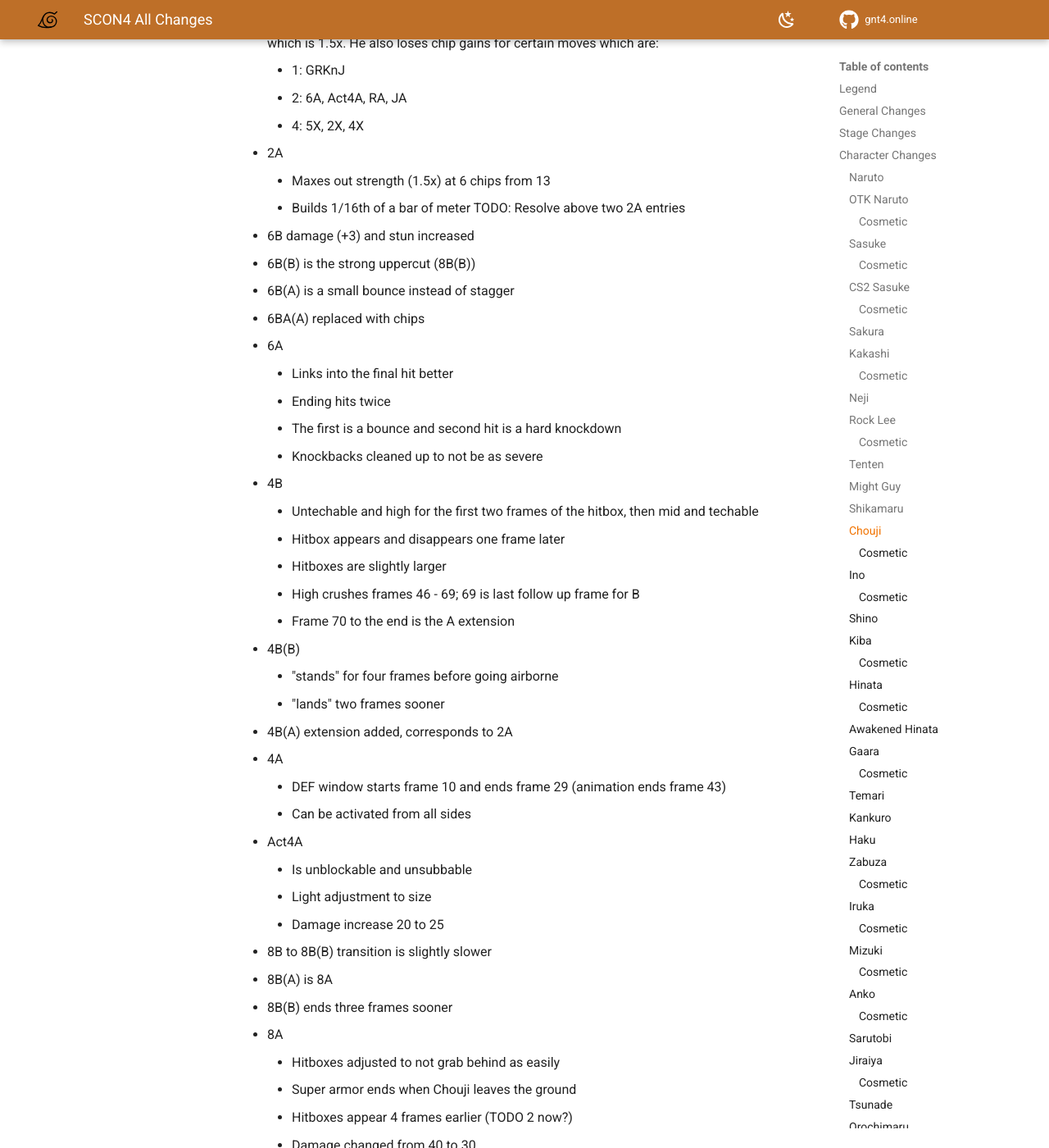
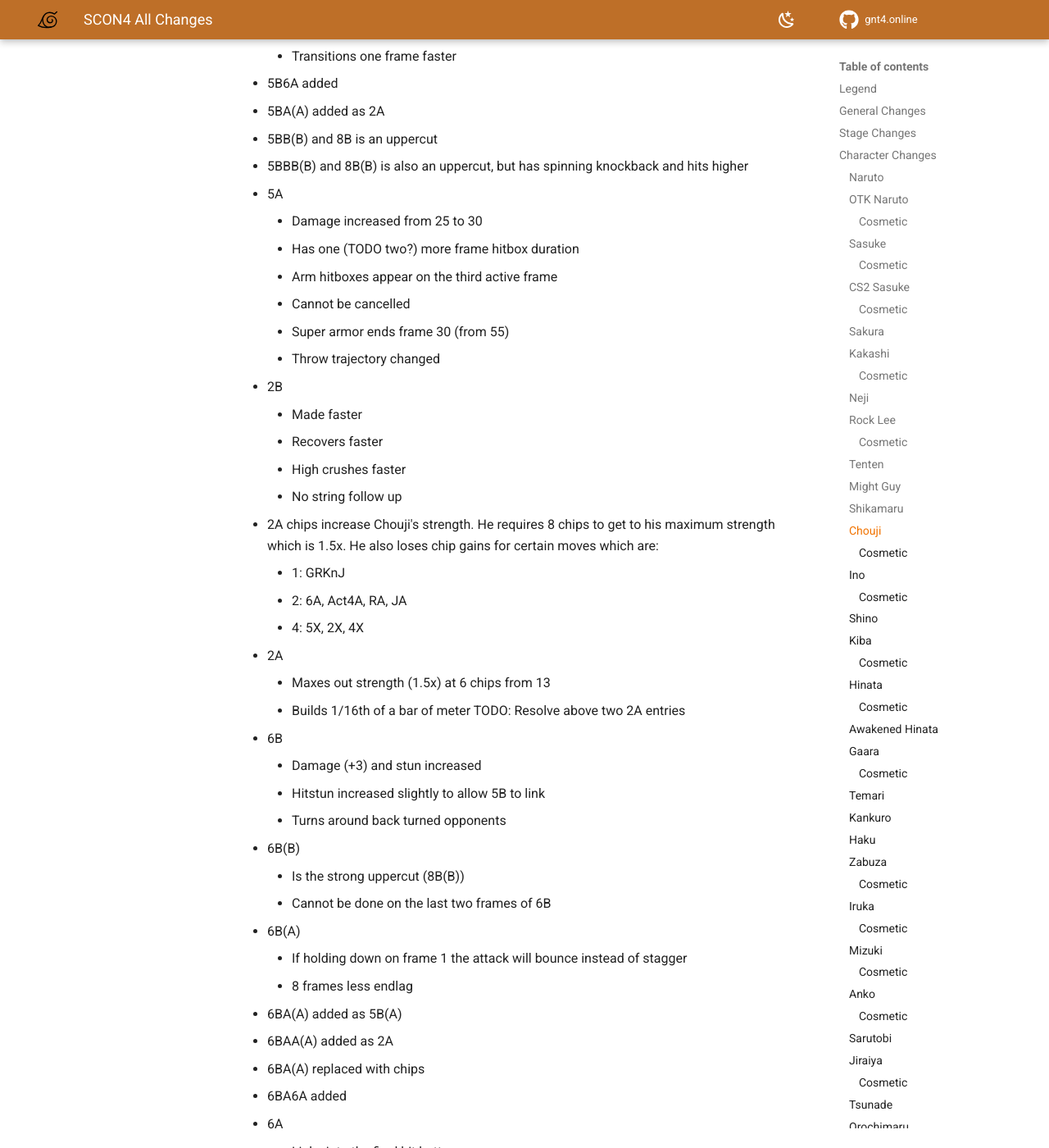
Before and after one commit to NicholasMoser/gnt4.online, an MkDocs documentation site: the page built from docs/scon4_all_changes.md, in a window 1280 px wide and 1400 px high, scrolled down 40627 px. Shown: the whole window at 82% size. Built offline with MkDocs 1.6.1 and Material for MkDocs 9.7.7, drawn with Linux system fonts in a browser that asks for light colours; comment, search, counter and statistics services are not loaded; some of the changed text lies outside the part shown.

Commit message:
Add 1.4 changes up to woke hinata

```diff
--- a/docs/scon4_all_changes.md
+++ b/docs/scon4_all_changes.md
@@ -937,7 +937,7 @@
 ![Might Guy](/assets/images/changelog/guy.png)
 
 - 5B has more lift
-- 5B(B) has an additional endlag frame on hit to prevent 5BB infinite
+- 5B(B) has one frame added to the animation to prevent 5BB infinite
 - 5BB(B)
     - Hitbox moved from elbow to hand
     - Shoulder hitbox made slightly bigger
@@ -947,10 +947,10 @@
     - Changed to a mid from a high
 - 5BBA(A)
     - Has more lift
-    - Hitbox appears one frame later to prevent the move from hitting behind him
 - 5BBAA(A) can be done on whiff
 - 5A
     - Is super cancellable
+    - Cannot do the B follow up for the last two frames
     - Turns back turned opponents around
     - Slightly more lift
 - 2B
@@ -989,6 +989,7 @@
     - Second hit does not use spinning knockdown
     - Two less frames recovery on landing
     - "airborne" one frame earlier
+    - Forward momentum in strings built into the animation
 - 8B(B)
   - Added as JB
   - Travels slightly more forward
@@ -1007,6 +1008,7 @@
     - Does 20 damage with no gate or 1 gate open
 - 2Y is a higher damage hard knockdown throw
 - 5X
+    - Low crushes
     - Elbow hitbox moved to shoulder
     - Slightly bigger shoulder hitbox
     - Fist hitbox bigger
@@ -1024,8 +1026,15 @@
     - Changed to be strong on block
     - Launches upwards
     - Hitbox duration increased by 8 frames
+- RA
+    - Pushes on block
+    - Has more block stun
+    - Bounces
 - RKnJ made to work like RB
-- GRKnJ changed to be a mid from a high
+- GRKnJ
+    - Changed to be a mid from a high
+    - Knee hitbox removed and put on the foot of the rear leg with a bit more size
+    - Is now a mid
 
 ### Shikamaru
 
@@ -1105,7 +1114,7 @@
 - Health: 225 to 240
 - Guard: 1800 to 1920
 - When large, Chouji has guard frames and is grabbable
-- Faster run
+- Faster run (vanilla travels 4.5 units in 20 frames, now does it in 17)
 - 5B
     - Has slightly more stun on hit and block
     - Transition to 5B(A) is one frame faster
@@ -1114,19 +1123,28 @@
     - Shoulder hitbox does not appear on the first frame
     - SFX comes out one frame late
     - 3 frames less disadvantage on block
+- 5BB(A)
+    - Can be done on whiff
+    - Can turn around if holding back on the first frame
 - 5B(A)
     - Hitbox appears one frame sooner
     - Transitions one frame faster
+- 5B6A added
 - 5BA(A) added as 2A
 - 5BB(B) and 8B is an uppercut
 - 5BBB(B) and 8B(B) is also an uppercut, but has spinning knockback and hits higher
 - 5A
+    - Damage increased from 25 to 30
     - Has one (TODO two?) more frame hitbox duration
+    - Arm hitboxes appear on the third active frame
     - Cannot be cancelled
     - Super armor ends frame 30 (from 55)
-    - Damage increased from 25 to 30
     - Throw trajectory changed
-- 2B starts high crush 2 frames sooner and ends 8 frames later
+- 2B
+    - Made faster
+    - Recovers faster
+    - High crushes faster
+    - No string follow up
 - 2A chips increase Chouji's strength. He requires 8 chips to get to his maximum strength which is 1.5x. He also loses chip gains for certain moves which are:
     - 1: GRKnJ
     - 2: 6A, Act4A, RA, JA
@@ -1135,17 +1153,30 @@
     - Maxes out strength (1.5x) at 6 chips from 13
     - Builds 1/16th of a bar of meter
 TODO: Resolve above two 2A entries
-- 6B damage (+3) and stun increased
-- 6B(B) is the strong uppercut (8B(B))
-- 6B(A) is a small bounce instead of stagger
+- 6B
+    - Damage (+3) and stun increased
+    - Hitstun increased slightly to allow 5B to link
+    - Turns around back turned opponents
+- 6B(B)
+    - Is the strong uppercut (8B(B))
+    - Cannot be done on the last two frames of 6B
+- 6B(A)
+    - If holding down on frame 1 the attack will bounce instead of stagger
+    - 8 frames less endlag
+- 6BA(A) added as 5B(A)
+- 6BAA(A) added as 2A
 - 6BA(A) replaced with chips
+- 6BA6A added
 - 6A
     - Links into the final hit better
     - Ending hits twice
     - The first is a bounce and second hit is a hard knockdown
     - Knockbacks cleaned up to not be as severe
+    - Deflects projectiles and updates direction often
+    - Startup sped up by 4 frames
+    - Damage increased by 1 for each hit
 - 4B
-    - Untechable and high for the first two frames of the hitbox, then mid and techable
+    - Always a mid untechable bounce
     - Hitbox appears and disappears one frame later
     - Hitboxes are slightly larger
     - High crushes frames 46 - 69; 69 is last follow up frame for B
@@ -1174,6 +1205,7 @@
     - Activates if blocked (Ukon)
 - A5A is hittable after Chouji throws the opponent
 - A8A is hittable after Chouji gets off the opponent
+- JB bounces closer to Chouji
 - JA
     - Does increased guard damage
     - Falls faster
@@ -1191,13 +1224,19 @@
     - Is a real time super similar to Act4A with immunity to highs and mids on startup
     - Requires and uses 75%
     - Does not gain meter
+    - 30 damage (affected by chips)
     - Is blockable
-    - 30 damage (affected by chips)
-- RB ends sooner
+    - Has 14 frames of blockstun and does not push
+    - Has 10 frames of high/mid crush
+- RB
+    - Doesn’t jump forward as far
+    - Attacks quicker
+    - Recovers quicker
 - RA
     - Size adjusted
     - Hitbox duration better matches animation
     - Pushes on block
+    - Deflects projectiles
 - GRKnJ size adjusted to match RA
 - 4Z disabled
 
@@ -1486,7 +1525,7 @@
 - Y Cancel uses the same animation as 2X
 - Grabbable moves: 8A, JA, 2X
 - 5B
-    - Hitbox appears one frame sooner
+    - Hitbox appears one frame sooner (animation changed to match this)
     - More generous hitbox
     - 1 frame more block stun
 - 5B(B) hitbox appears and disappears one frame later
@@ -1494,12 +1533,12 @@
 - 5BB(6B) Lift increased by 2
 - 5BBBB(B) second hit does not lift on block
 - 5BBBA(B) hitstun reduced by 3 to remove grounded infinite
+- 5BB(A-A) is now -3 on block (was -6)
 - 5BB(A)
     - Has stagger
     - Has one more frame blockstun
     - Turns better on hit
 - 5BBBB(6B) is RB
-- 5bA (slide input) is a lunging punch modeled after Yun from Street Fighter. Is a high damage whiff punish button with very long range. Unsafe on block
 - 5A
     - Charge changed from 11f to 8f
     - Grabbable the entire move
@@ -1510,21 +1549,25 @@
 - 2B(B)
     - Changed to be 5BB(B) with A follow up intact
     - Change of hit angle to assist back turn combos
+- 2BB(A) cannot be done on whiff anymore (TODO: vanilla?)
 - 2A(A) added as 6A(A)
-- 6B
-    - New elbow animation
-    - Hits 16-20
+- 6B has additional startup momentum
 - 6B(B)
     - Adjusted to use a modified RB animation (TODO: is the below still relevant now?)
     - Has one more frame blockstun
     - Is super cancellable
     - HC (TODO: Heavy crush?) is four frames sooner
+- 6BB(B) cannot be done on whiff anymore (TODO: vanilla?)
 - 6BBB(B) and 6BBB(6B) added
 - 6A
     - Stagger added
     - Turns better on hit
     - More lift
-    - First three frames are intangible
+    - First three frames are grabbable intangibility
+- 6(A-A) is now -3 on block (was -11)
+- 6A(A)
+    - Does 20 damage (from 15)
+    - Pushes on block has 4 less endlag frames
 - 4B
     - No longer staggers or pushes block
     - Significantly stronger on hit and block
@@ -1552,8 +1595,12 @@
     - Requires 75% meter to use
     - Window starts up 3 frames faster and ends when the animation starts to change like other counters
     - Drains slightly more than 12.5% meter on a miss at the end of the move
-    - Activation gives opponent no chakra on hit (TODO 2X now loses meter when she can no longer counter instead of the end of the move?)
     - Fixed unsubbable, opponent is invulnerable until they hit the ground (TODO: huh)
+    - Is not avoided by “landing” during the activation (prevents an issue where Temari could activate 2X with her jB, but not get hit by the counter)
+    - Chakra is taken the first frame of the capture state instead of on activation of super freeze
+- Act2X
+    - Opponent intangibility adjusted as well as flight path
+    - Gives meter to the opponent (TODO: vanilla?)
 - RB
     - Does 5BBB(B) when done in a string, with the A follow up intact
     - Damage increased from 18 to 19
@@ -1579,7 +1626,11 @@
 
 - Guard: 1760 to 1800
 - Grabbable Moves: 8A, JA, 2X
-- 5B(B) hitbox appears and disappears one frame later
+- 5B(B)
+    - Hitbox appears and disappears one frame later
+    - Has 2 additional hitstun
+    - Has 3 additional blockstun frames
+- 5BB(B) has one less hitbox duration on the end
 - 5BB(A)
     - Turns better on hit
     - Given same stun as 6A
@@ -1617,10 +1668,17 @@
     - Damage reduced from 75 to 70
     - First hit turns back turned opponents around
     - First hit hitbox duration increased by one frame
+    - Second hitboxes are bigger if the first is hit
 - 2X
     - Starts 3 frames faster and ends 8 frames later
     - Drains slightly more than 12.5% meter on a miss at the end of the move
     - Activation gives opponent no chakra on hit (TODO 2X now loses meter when she can no longer counter instead of the end of the move?)
+    - Chakra is taken the first frame of the capture state instead of on activation of super freeze
+    - Is not avoided by “landing” during the activation
+    - Super freeze resets intangible at the end
+- Act2X
+    - Damage reduced 95 to 70
+    - Drains 50% chakra
 - RB given hyuuga cancel
 - GRKnJ appears slightly closer to the opponent
 
@@ -1635,11 +1693,11 @@
     - Active frame 2 hitbox size increase
 - 5B(B) hitbox disappears two frames earlier
 - 5BB(B) turns back turned opponents around
-- 5BBA(B) given more lift
 - 5BBA(A)
     - Has three grabbable frames at the startup
     - Doesn't teleport as high
 - 5BBA(B) changed to be 8AB(B)
+- 5BBAB(B) added (and all other sand flip kicks) as the spinning back punch
 - 5BBBB(A)
     - Hitbox appears two frames earlier
     - Teleports a frame later when coming from B moves (e.g. 6BB(A) instead of 8AB(A))
@@ -1648,13 +1706,17 @@
     - Uncharged moves slower with both orbs
     - Single charge has only one move slower
     - Grabbable the entire move
+    - Release animation sped up by two frames
 - 2B lift increased
 - 2BA(A) and 2BAA(A) adjusted hand to clasp on Gaara's arm properly
 - 2BAA now has extensions into 2A and 6A (2BAA6A , 2BAA2A)
 - 2A
     - Comes out faster
     - Grabbable the entire move
-- 6B turns back turned opponents around
+    - Strength increased from weak to medium
+- 6B
+    - Turns back turned opponents around
+    - High crush ends three frames sooner
 - 6B(B)
     - Taijutsu flip kick, made strong on block
     - Start up is 4 frames later
@@ -1666,10 +1728,17 @@
 - 6BB(B) transition is six frames slower
 - 6A
     - Appears 12 frames sooner
+    - Startup animation sped up to match faster spawn time
     - Can be grabbed for the whole duration
     - Recovers faster
+    - High crush updated
+    - No longer staggers so the opponent remains grounded on hit
+    - Increased stun
 - 6A(A) extension added as chargeable 5A
-- 4B does not push on block
+- 4B
+    - Does not push on block
+    - Has more lift
+    - Has a string into 2X (just press X) for 15 frames post hitbox
 - 4BB(B)
     - Increased duration
     - Lower angle
@@ -1682,25 +1751,36 @@
 - 8B
     - Ends significantly sooner
     - Cannot do follow ups after Gaara lands
+    - Flags cleaned up
 - 8B(B) cannot be done upon landing on the ground
 - 8A
     - Has sit on frames 9-20
-    - Cannot be thrown 15-until the pillar appears, then can be grabbed after
+    - Grabbable entire duration
     - Hands curl around the arm properly
     - Recovers 6 frames faster
 - 8A(B)
     - Sand flip kick "lands" two frames later
     - Recovers 8 frames faster
 - 8AB(B) transition is three frames slower
+- JB
+    - Hitboxes slightly bigger
+    - Slightly more lift
+    - Slightly more forward descent angle
 - JA
-    - Projectile has more stun
     - Air momentum only affects his upwards lift
-- 5X hitbox appears 5 frames sooner
+    - Comes out 5 frames faster
+    - Ends 10 frames faster
+    - Momentum is similar to other JAs
+- 2Y is a side switch throw
+- 5X
+    - Hitbox appears 5 frames sooner
+    - Has two frames less super freeze (BBX works higher in the combo counter)
 - 2X
     - Comes out faster
     - Recovers 52 frames faster (no longer unsafe on hit)
     - Requires and costs 75% meter
     - Blocks everything while the orb is active
+    - Does not move backwards if block is activated
     - Safe(r) on hit
     - Grabbable until frame 29 on startup and as the sphere disappears
     - Does 40 damage
@@ -1712,7 +1792,7 @@
 - GRKnJ
     - Is RA
     - Teleports 1 frame faster
-    - Side switches two frames sooner (same total duration)
+    - Switches sides two frames sooner, but hits on the same time (switches into stand for two frames)
     - Gives him a KnJ you can turn around and block like all the others
 - Sand dive
     - Hitbox appears sooner
@@ -1884,14 +1964,19 @@
 
 - Health: 190 > 200
 - 5B made high
-- 5A is grabbable the entire move
-- 5A(A) is grabbable the entire move
+- 5A
+    - Needle does 7 damage (from 4)
+    - Is grabbable the entire move
+    - 1C does 11 damage (from 4)
+- 5A(A)
+    - Needle does 7 damage (from 4)
+    - Is grabbable the entire move
 - 2B
     - Hitbox appears one frame sooner
     - Hit direction changed slightly to assist follow ups
     - Lift set to 100, from 64
 - 2B(B)
-    - First hit launches
+    - First hit made spinning knockdown with reduced lift to increase late combo consistency into second hit
     - Damaged increased from 8,10 > 12,14
     - Second kick hitbox set to 170 from 128
 - 2B(A) changed to be 6A(A)
@@ -1915,11 +2000,12 @@
     - Activation is unblockable and unsubbable
     - Hitboxes are bigger and better placed
     - Moves quicker
+    - Lift decreased
+    - Has intangibility for one more frame
 - 8A needles have slightly more lift
 - JA
     - Spawns 5 needles instead of 10
     - Holding each needle drains 6 chakra per frame instead of 3 (was pairs before)
-- 5Y the opponent can sub 5 frames earlier to prevent an unsubbable infinite from being started (TODO: Vanilla?)
 - 5X hitbox appears 4 frames earlier
 - 2X
     - Stomp turns back turned around
```
Also changed, not shown: other parts of docs/scon4_all_changes.md (+3 -2 lines).
